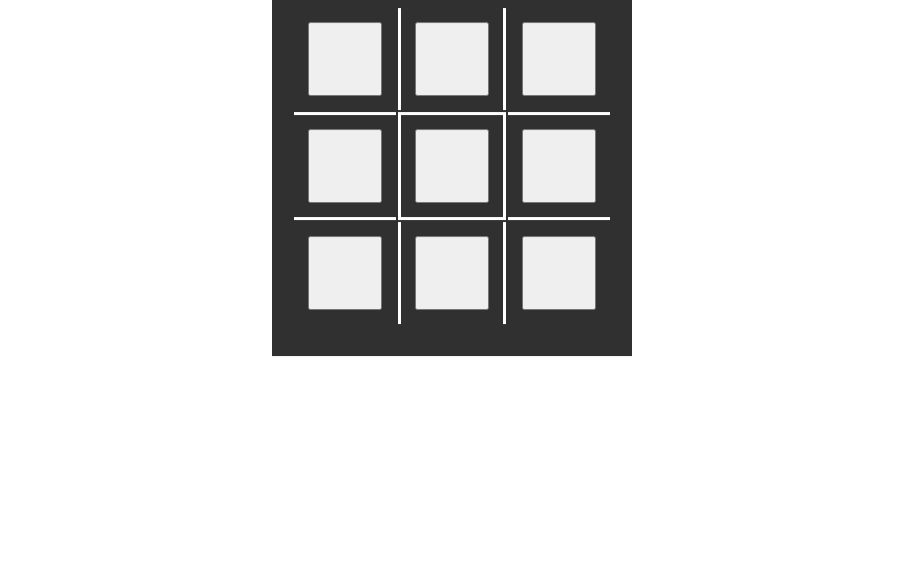
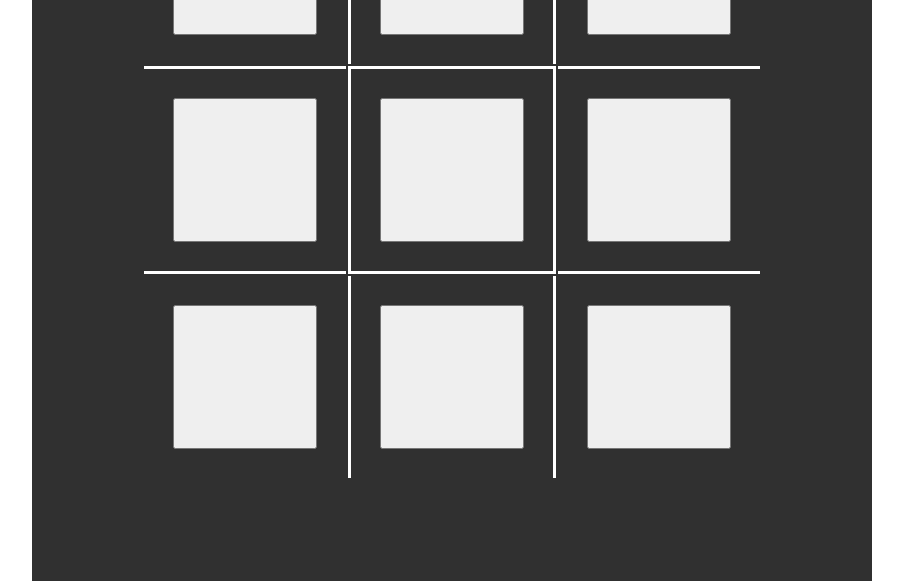
Before and after one commit to shr0mi/tic-tac-toe-randomai, a plain HTML site: page index.html in a window 1280 px wide. Shown: the part 259-840 px from the top of the page, without its empty margins (188-1091 px from the left). Before the commit the page ends 800 px from the top, so only its background shows below. Drawn offline with Linux system fonts and the light colour scheme.

Commit message:
Update style.css

```diff
--- a/style.css
+++ b/style.css
@@ -3,26 +3,34 @@ body{
 	padding: 0px;
 }
 .center {
+
+  width: 800px;
+  height: 750px;
+  padding-left: 20px;
+  padding-top: 10px;
+  padding-right: 20px;
+  padding-bottom: 120px;
+  background: #303030;
+  margin: 0;
   position: absolute;
+  top: 50%;
   left: 50%;
-  top: 50%;
-  padding-left: 20px;
-  padding-right: 20px;
-  -webkit-transform: translate(-50%, -50%);
-  transform: translate(-50%, -50%);
-  background: #303030;
+  -ms-transform: translate(-50%, -50%);
+  transform: translate(-50%, -50%)
 }
 
 h1 {
+  font-size: 60px;
   text-align: center;
   color: white;
 }
 td {
-  width: 100px;
-  height: 100px;
+  width: 200px;
+  height: 200px;
 }
 table {
   margin: 5px auto;
+
 }
 .vert {
   border-left: 3px solid white;
@@ -35,7 +43,7 @@ table {
 
 .buttons{
 	font-size: 40px;
-	padding: 35px;
+	padding: 70px;
 	margin: 10px;
 
 }
```
